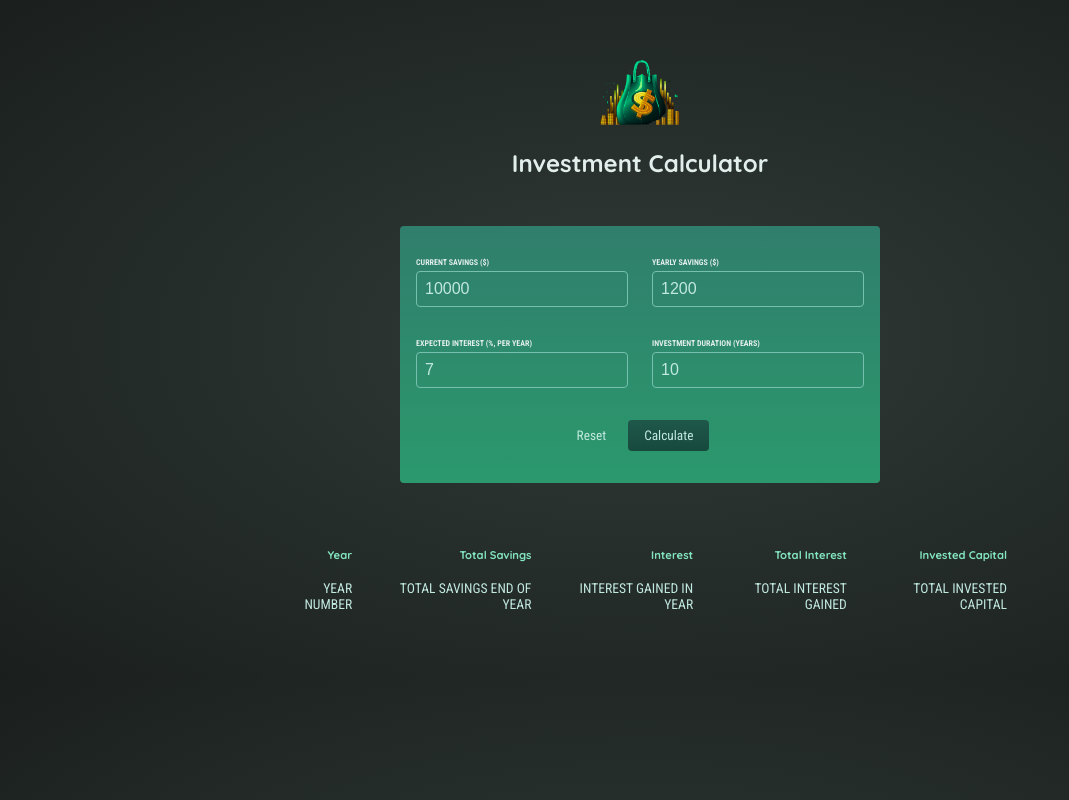
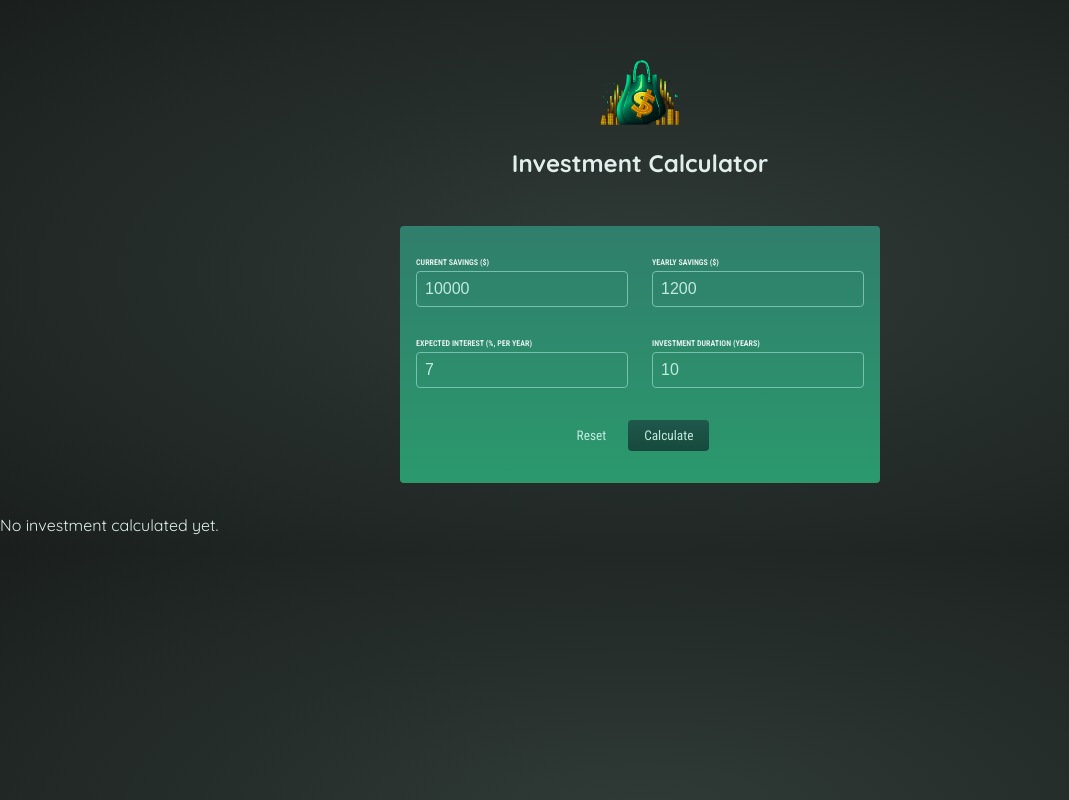
Before and after one commit to Wannabeguru/investment-calculator, a React (Create React App) app in the folder expense-calculator/: page / in a window 1280 px wide. Shown: the whole page, without its empty margins (0-1069 px from the left). Built offline with nearby package versions, Linux system fonts and the light colour scheme.

Commit message:
added conditional results

```diff
--- a/expense-calculator/src/App.js
+++ b/expense-calculator/src/App.js
@@ -33,9 +33,9 @@ function App() {
     <div>
       <Header />
       <Form onCalculate={calculateHandler} />
-      {/* Todo: Show below table conditionally (only once result data is available) */}
-      {/* Show fallback text if no data is available */}
-      <ResultTable />
+      {userInput &&  <ResultTable />}
+      {!userInput && <p>No investment calculated yet.</p>}
+
     </div>
   );
 }
```
